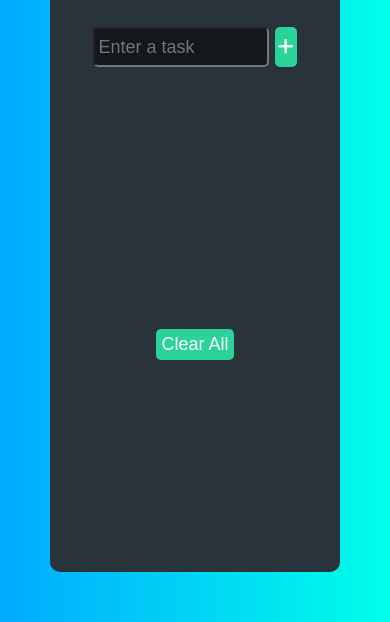
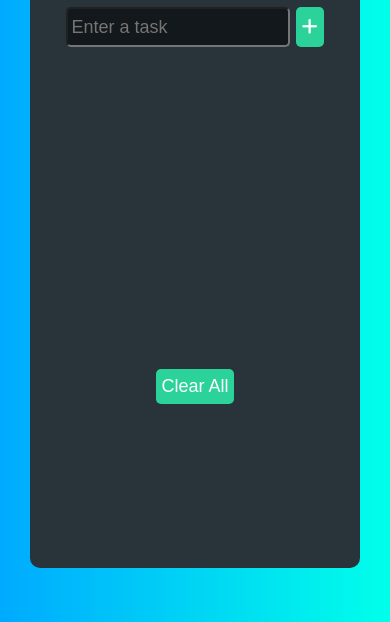
Before and after one commit to Emm-dev0/ToDo-app, a plain HTML site: page index.html in a window 390 px wide. Shown: the part 222-844 px from the top of the page. Drawn offline with Linux system fonts and the light colour scheme.

Commit message:
progress

```diff
--- a/index.html
+++ b/index.html
@@ -25,10 +25,10 @@
                 <li>I must go to work</li> -->
             </ol>
             </div>
-        </div>
-        <div class="clear">
-          <!-- <span>You have 2 pending tasks</span>-->
-           <button type="button" id="clear-all">Clear All</button>
+
+         <div class="clear">
+            <button type="button" id="clear-all">Clear All</button>
+         </div>
         </div>
     </div>
 
--- a/style.css
+++ b/style.css
@@ -14,7 +14,7 @@ body {
     display: flex;
    /* align-items: center;*/
     min-height: 100vh;
-    padding: 50px;
+    padding: 30px;
     background: linear-gradient(to right, hsl(200, 100%, 50%), hsl(175, 100%, 50%));
 }
 
@@ -22,13 +22,25 @@ body {
     color: white;
     border-radius: 10px;
     display: flex;
+    height: 90vh;
     min-width: 80%;
-    padding: 5px 15px 15px 15px;
+    padding: 5px 15px 5px 15px;
     flex-direction: column;
+    position: relative;
     text-align: center;
     background: rgb(40, 51, 58);
 
 
+}
+
+@media only screen and (max-width: 768px) {
+    .container {
+        color: white;
+        border-radius: 10px;
+        display: flex;
+        min-width: 80%;
+        padding: 5px 5px 5px 5px;
+    }
 }
 
 .task-list .head {
@@ -67,10 +79,10 @@ body {
 
 .order-lists{
 
-    height: 230px ;
+    height: 300px ;
     overflow: scroll;
     scroll-behavior: smooth;
-    margin: 2px 40px 10px 40px;
+    margin: 2px 40px 0px 40px;
     padding: 10px 20px;
 }
 
@@ -84,10 +96,11 @@ body {
     display: flex;
 }
 
-.clear #clear-all {
+
+ #clear-all {
     color: white;
     background: rgb(43, 211, 155);
-    height: 35spx;
+    height: 35px;
     padding: 5px;
     border: 0px;
     border-radius: 5px;
@@ -105,8 +118,6 @@ body {
     height: 30px;
     padding: 5px;
     border: 0px;
-
     border-radius: 5px;
     margin-right: 0px;
-
 }
```
